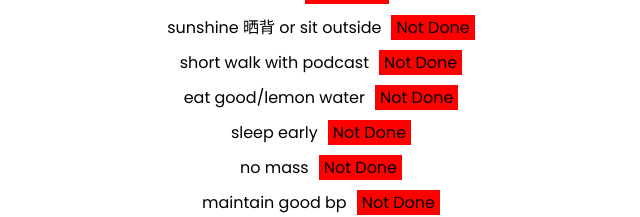
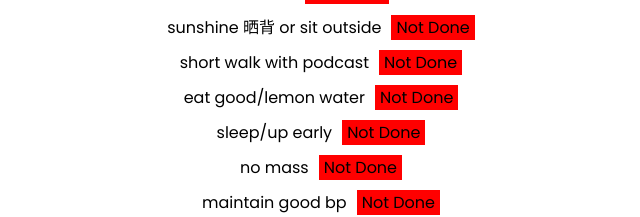
Before and after one commit to shachopin/daily-todos-trend, a React (Vite) app: page / in a window 1280 px wide. Shown: the part 1724-1941 px from the top of the page, without its empty margins (319-959 px from the left). Built offline with nearby package versions, Linux system fonts and the light colour scheme; no server answers; the database is empty.

Commit message:
🐿️🎃 Updated with Glitch

```diff
--- a/src/data.js
+++ b/src/data.js
@@ -53,7 +53,7 @@ export const todos = [
   'sunshine 晒背 or sit outside',
   'short walk with podcast',
   'eat good/lemon water',
-  'sleep early',
+  'sleep/up early',
   'no mass',
   'maintain good bp',
   'dance bachata/tango/waltz',
```
